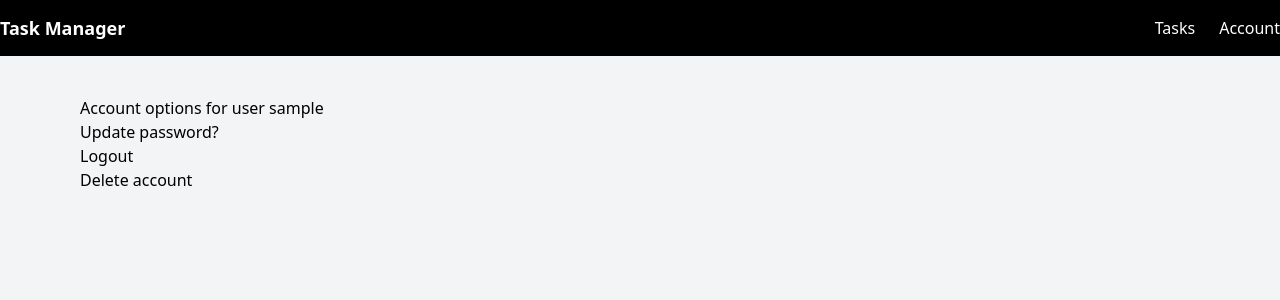
After one commit to mpbe/TaskManager, a Flask app: page /auth/account in a window 1280 px wide. The commit adds this page. Shown: the top 300 px of the page. Run offline with Flask 3, Linux system fonts and the light colour scheme; the visitor is signed in with stand-in values (Sample User, id 1); some libraries are stand-ins or nearby versions.

Commit message:
added an account page

```diff
--- a/app/routes/auth.py
+++ b/app/routes/auth.py
@@ -35,6 +35,7 @@ def login():
 
     return render_template("login.html")
 
+
 @auth_bp.route("/register", methods = ["GET", "POST"])
 def register():
 
@@ -58,14 +59,15 @@ def register():
 
     return render_template("register.html")
 
-@auth_bp.route("/logout")
+
+@auth_bp.route("/logout", methods=["POST"])
 @login_required
 def logout():
     logout_user()
     return redirect(url_for("auth.login"))
 
 
-@auth_bp.route("/delete")
+@auth_bp.route("/delete", methods=["POST"])
 @login_required
 def delete():
     result = delete_user(current_user.id)
@@ -74,6 +76,7 @@ def delete():
         abort(404)
 
     return redirect(url_for("main.index"))
+
 
 @auth_bp.route("/update-password", methods=["GET", "POST"])
 @login_required
@@ -101,3 +104,10 @@ def update_password():
         return redirect(url_for("tasks.tasks"))
 
     return render_template("update-password.html")
+
+
+@auth_bp.route("/account")
+@login_required
+def account():
+
+    return render_template("account.html")
--- /dev/null
+++ b/app/templates/account.html
@@ -0,0 +1,27 @@
+{%extends "base.html"%}
+
+{%block title%}Account{%endblock%}
+
+{%include "partials/form_errors.html"%}
+
+{%block content%}
+
+<h2>Account options for user {{current_user.username}}</h2>
+
+<a href="{{url_for('auth.update_password')}}" class="hover:text-gray-400">Update password?</a>
+
+<form action="{{url_for('auth.logout')}}"
+      class="hover:text-gray-400"
+      method="post"
+      onsubmit="return confirm('are you sure you want to log out?')">
+      <button>Logout</button>
+</form>
+
+<form action="{{url_for('auth.delete')}}"
+      class="hover:text-gray-400"
+      method="post"
+      onsubmit="return confirm('are you sure you want to delete?')">
+      <button>Delete account</button>
+</form>
+
+{%endblock%}
--- a/app/templates/base.html
+++ b/app/templates/base.html
@@ -17,7 +17,7 @@
                 {%if current_user.is_authenticated%}
                 <div class="flex flex-col md:flex-row md:justify-between md:items-center gap-4 md:gap-6">
                     <a href="{{url_for('tasks.tasks')}}" class="hover:text-gray-400">Tasks</a>
-                    <a href="{{url_for('auth.logout')}}" class="hover:text-gray-400">Logout</a>
+                    <a href="{{url_for('auth.account')}}" class="hover:text-gray-400">Account</a>
                 </div>
                 {%else%}
                 <div class="flex flex-col md:flex-row md:justify-between md:items-center text-center
--- a/app/templates/tasks.html
+++ b/app/templates/tasks.html
@@ -29,5 +29,4 @@
 {%endfor%}
 
 <a href="{{url_for('tasks.create')}}">Create Task</a>
-<a href="{{url_for('auth.update_password')}}">Update password?</a>
 {%endblock%}
```
